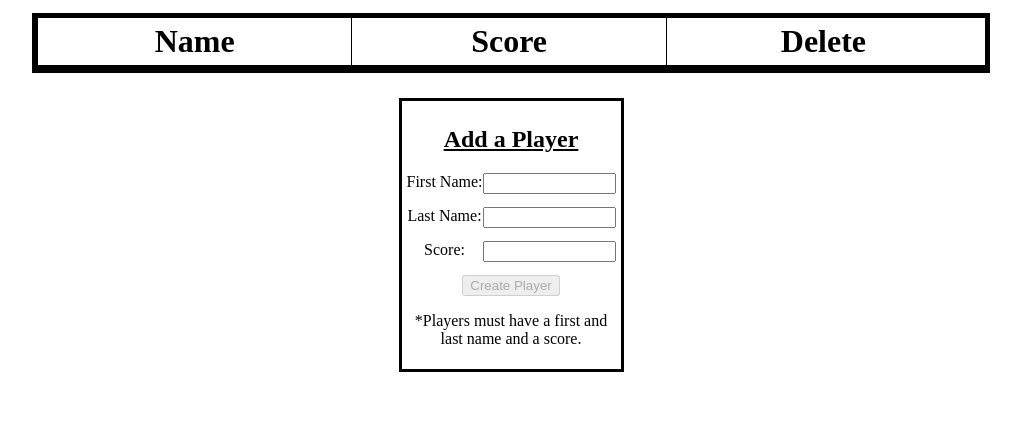
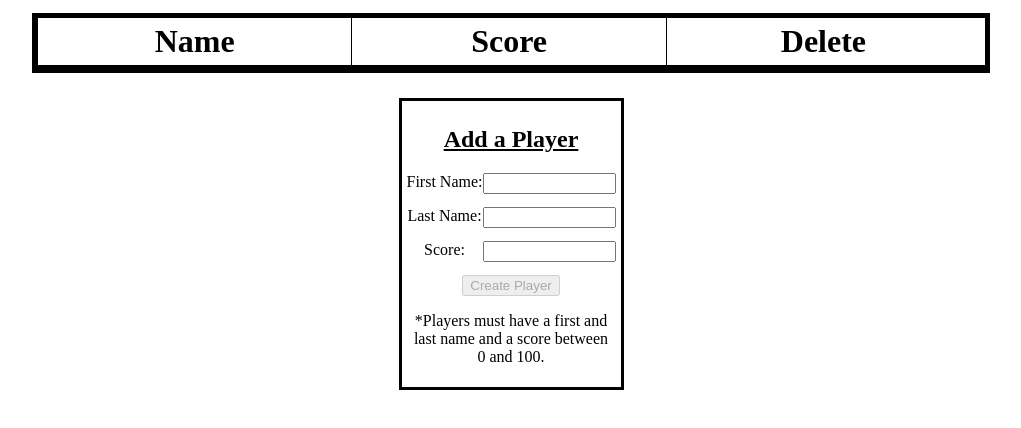
Before and after one commit to rhantak/pga-code-test, a React (Create React App) app: page / in a window 1280 px wide. Shown: the top 428 px of the page, without its empty margins (129-1150 px from the left). Built offline with nearby package versions, Linux system fonts and the light colour scheme.

Commit message:
Update explanation on player form.

```diff
--- a/src/components/PlayerForm.js
+++ b/src/components/PlayerForm.js
@@ -63,7 +63,7 @@ class PlayerForm extends React.Component {
           <input type="number" step="1" name="score" max="100" min="0" onChange={this.handleChange}/>
           </p>
           <button disabled={this.state.disabled} type="button" onClick={this.handleSubmit}>Create Player</button>
-          <p>*Players must have a first and <br/> last name and a score.</p>
+          <p>*Players must have a first and <br/> last name and a score between <br/> 0 and 100.</p>
         </form>
       </div>
     )
```
